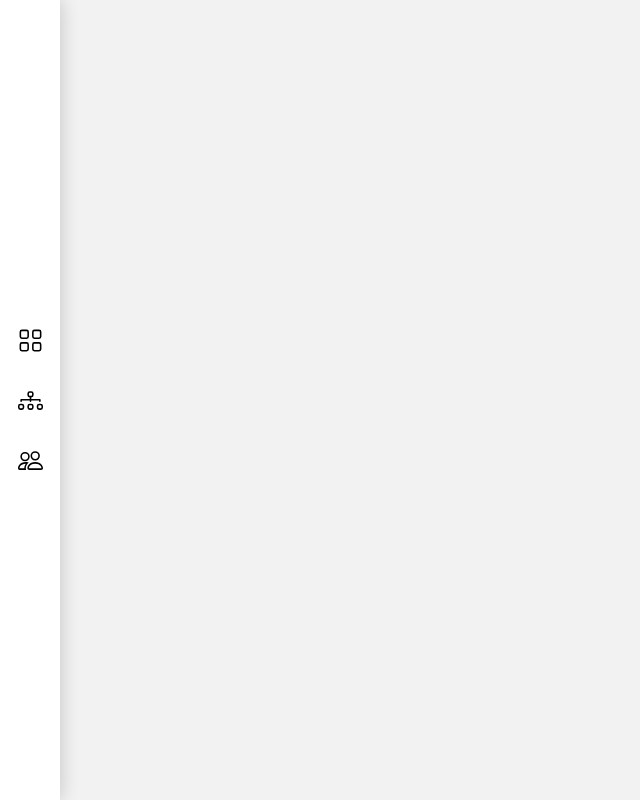
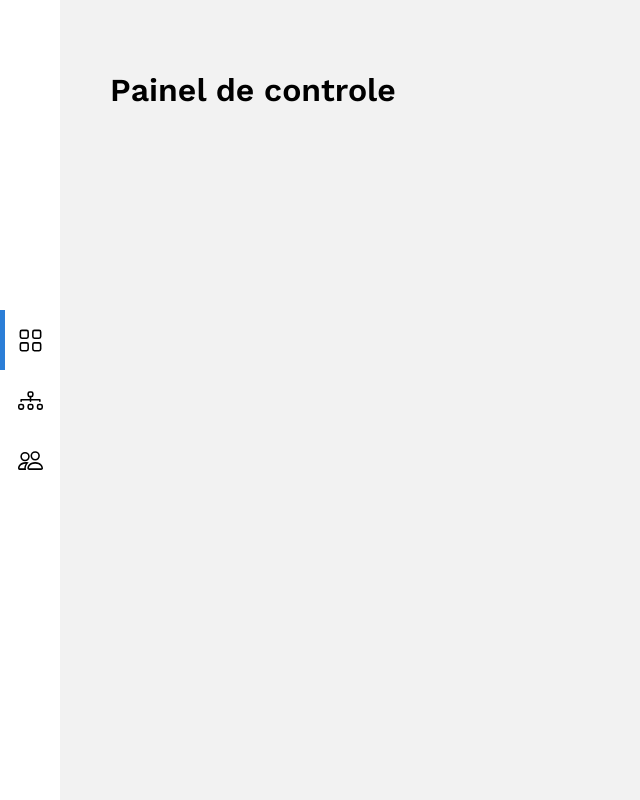
Before and after one commit to Gabrielhvcardoso/fibra-indico-web, a React (Create React App) app: page / in a window 1280 px wide. Shown: the whole page, without its empty margins (0-640 px from the left). Built offline with nearby package versions, Linux system fonts and the light colour scheme.

Commit message:
toolbar animation and correspondence

```diff
--- a/src/components/Toolbar/index.tsx
+++ b/src/components/Toolbar/index.tsx
@@ -1,24 +1,45 @@
-import React from 'react';
-import { Container, IconButton } from './styles';
-
+import React, { useMemo } from 'react';
+import { withRouter, Link, RouteComponentProps } from 'react-router-dom';
 import { Diagram3, Grid, People } from 'react-bootstrap-icons';
 
-const Toolbar: React.FC = () => {
+import { Container, IconButton, Indicator, Nav } from './styles';
+
+const Toolbar: React.FC<RouteComponentProps> = ({ location }) => {
+  const position = useMemo(() => {
+    switch (location?.pathname) {
+      case '/relationships':
+        return 60;
+      case '/users':
+        return 120;
+      default:
+        return 0;
+    }
+  }, [location?.pathname]);
+
   return (
     <Container>
+      <Nav>
+        <Indicator position={position} />
+        <Link to="/">
           <IconButton>
             <Grid size={25} />
           </IconButton>
+        </Link>
 
+        <Link to="/relationships">
           <IconButton>
             <Diagram3 size={25} />
           </IconButton>
+        </Link>
 
+        <Link to="/users">
           <IconButton>
             <People size={25} />
           </IconButton>
+        </Link>
+      </Nav>
     </Container>
   );
 };
 
-export default Toolbar;
+export default withRouter(Toolbar);
--- a/src/components/Toolbar/styles.ts
+++ b/src/components/Toolbar/styles.ts
@@ -3,28 +3,39 @@ import styled from 'styled-components';
 export const Container = styled.aside`
   align-items: center;
   background-color: white;
-  box-shadow: 0px 0px 20px #00000033;
   display: flex;
   flex-direction: column;
   height: 100vh;
   justify-content: center;
-  left: 0px;
-  position: absolute;
   transition: .6s;
-  top: 0px;
   width: 60px;
-
-  transform: translateX(-50px);
-
-  &:hover {
-    transform: translateX(0px);
-  }
 `;
 
 export const IconButton = styled.div`
+  color: black;
   height: 60px;
   width: 60px;
   display: flex;
   align-items: center;
   justify-content: center;
+  text-decoration: none;
 `;
+
+export const Nav = styled.nav`
+  display: flex;
+  flex-direction: column;
+`;
+
+interface IndicatorProps {
+  position?: number;
+}
+
+export const Indicator = styled.div<IndicatorProps>`
+  background-color: #2b7ed7;
+  height: 60px;
+  position: absolute;
+  width: 5px;
+  transition: .6s;
+
+  transform: translateY(${props => props.position ?? 0}px);
+`;
--- a/src/index.css
+++ b/src/index.css
@@ -8,6 +8,11 @@ body {
   -moz-osx-font-smoothing: grayscale;
 }
 
+#root {
+  height: 100vh;
+  display: flex;
+}
+
 code {
   font-family: source-code-pro, Menlo, Monaco, Consolas, 'Courier New',
     monospace;
--- a/src/pages/Panel/index.tsx
+++ b/src/pages/Panel/index.tsx
@@ -1,9 +1,13 @@
 import React from 'react';
 
-// import { Container } from './styles';
+import { Container } from './styles';
 
 const Panel: React.FC = () => {
-  return <div>asdad</div>;
+  return (
+    <Container>
+      <h1>Painel de controle</h1>
+    </Container>
+  );
 };
 
 export default Panel;
--- /dev/null
+++ b/src/pages/Panel/styles.ts
@@ -0,0 +1,6 @@
+import styled from 'styled-components';
+
+export const Container = styled.div`
+  flex: 1;
+  padding: 50px;
+`;
--- /dev/null
+++ b/src/pages/Relationships/index.tsx
@@ -0,0 +1,9 @@
+import React from 'react';
+
+// import { Container } from './styles';
+
+const RelationsShips: React.FC = () => {
+  return <div />;
+};
+
+export default RelationsShips;
--- a/src/pages/Users/index.tsx
+++ b/src/pages/Users/index.tsx
@@ -1,9 +1,12 @@
 import React from 'react';
-
-// import { Container } from './styles';
+import { Container } from './styles';
 
 const Users: React.FC = () => {
-  return <div>asdjjsad</div>;
+  return (
+    <Container>
+      <h1>Gerenciar Usuários</h1>
+    </Container>
+  );
 };
 
 export default Users;
--- /dev/null
+++ b/src/pages/Users/styles.ts
@@ -0,0 +1,6 @@
+import styled from 'styled-components';
+
+export const Container = styled.div`
+  flex: 1;
+  padding: 50px;
+`;
--- a/src/routes.tsx
+++ b/src/routes.tsx
@@ -5,6 +5,7 @@ import Toolbar from './components/Toolbar';
 
 import Panel from './pages/Panel';
 import Users from './pages/Users';
+import Relationships from './pages/Relationships';
 
 const Routes: React.FC = () => {
   return (
@@ -14,6 +15,7 @@ const Routes: React.FC = () => {
       <Switch>
         <Route path="/" exact component={Panel} />
         <Route path="/users" component={Users} />
+        <Route path="/relationships" component={Relationships} />
       </Switch>
     </BrowserRouter>
   );
```
Also changed, not shown: 1 other file (tests, documents, lock files or other folders). Lines whose indentation alone changed are shown as unchanged.
